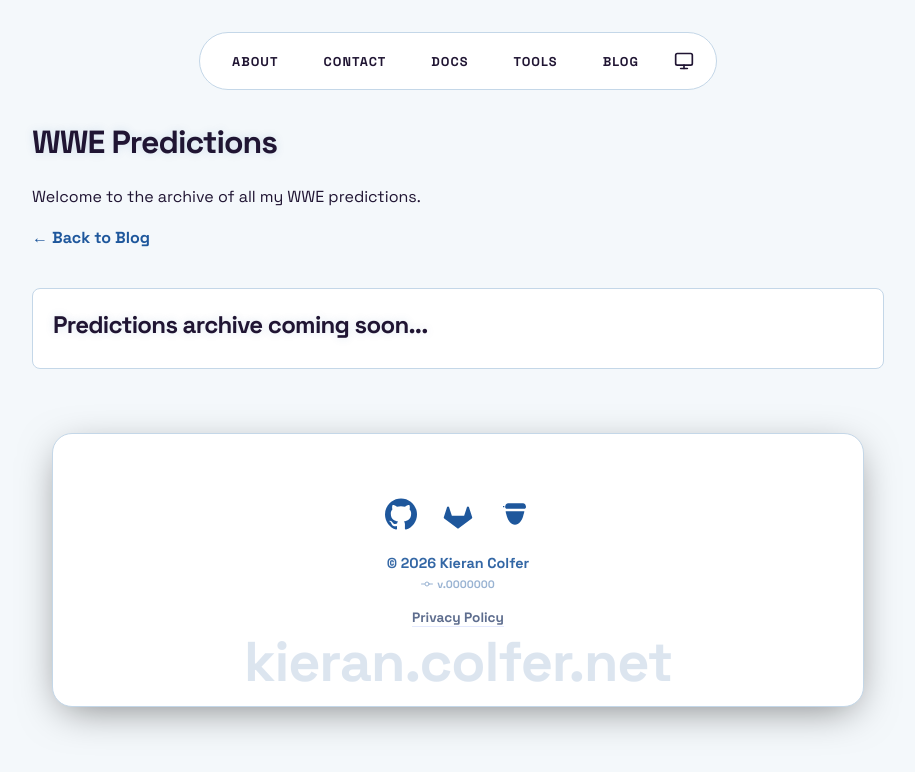
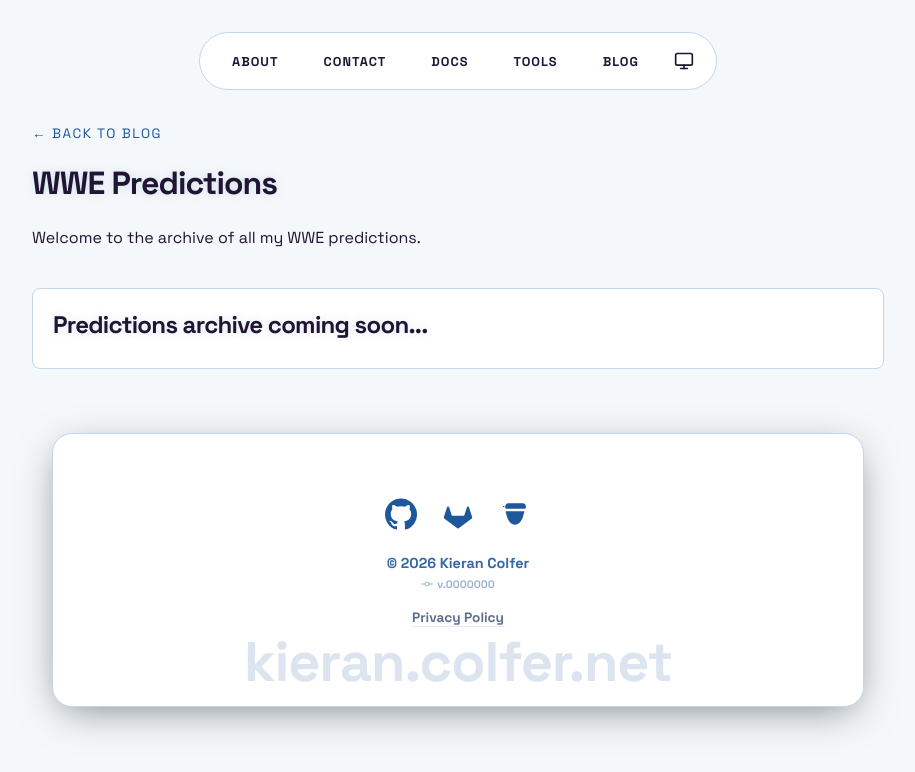
Before and after one commit to PASSK3YS/PASSK3YS.github.io, a Jekyll site: the page built from wwe-predictions.html, in a window 1280 px wide. Shown: the top 772 px of the page, without its empty margins (182-1097 px from the left). Built offline with Jekyll 4.4.1, drawn with Linux system fonts in a browser that asks for light colours.

Commit message:
chore: update back link style

```diff
--- a/wwe-predictions.html
+++ b/wwe-predictions.html
@@ -5,14 +5,14 @@ permalink: /wwe-predictions/
 ---
 
 <div class="page-content">
-  <h1>WWE Predictions</h1>
+  <div style="margin-bottom: 20px;">
+    <a href="/blog/" style="text-decoration: none; color: var(--accent); font-size: 0.85rem; font-weight: normal; letter-spacing: 1.5px; text-transform: uppercase;">&larr; BACK TO BLOG</a>
+  </div>
+
+  <h1 style="margin-top: 0;">WWE Predictions</h1>
   <p>Welcome to the archive of all my WWE predictions.</p>
 
-  <div style="margin: 20px 0 40px 0;">
-    <a href="/blog/" style="font-weight: bold; color: var(--accent); text-decoration: none;">&larr; Back to Blog</a>
-  </div>
-
-  <div class="post-list" style="display: grid; gap: 20px;">
+  <div class="post-list" style="margin-top: 40px; display: grid; gap: 20px;">
 
     <div style="border: 1px solid var(--border); padding: 20px; border-radius: 8px; background: var(--nav-bg);">
       <h2 style="margin-top: 0;">Predictions archive coming soon...</h2>
```
